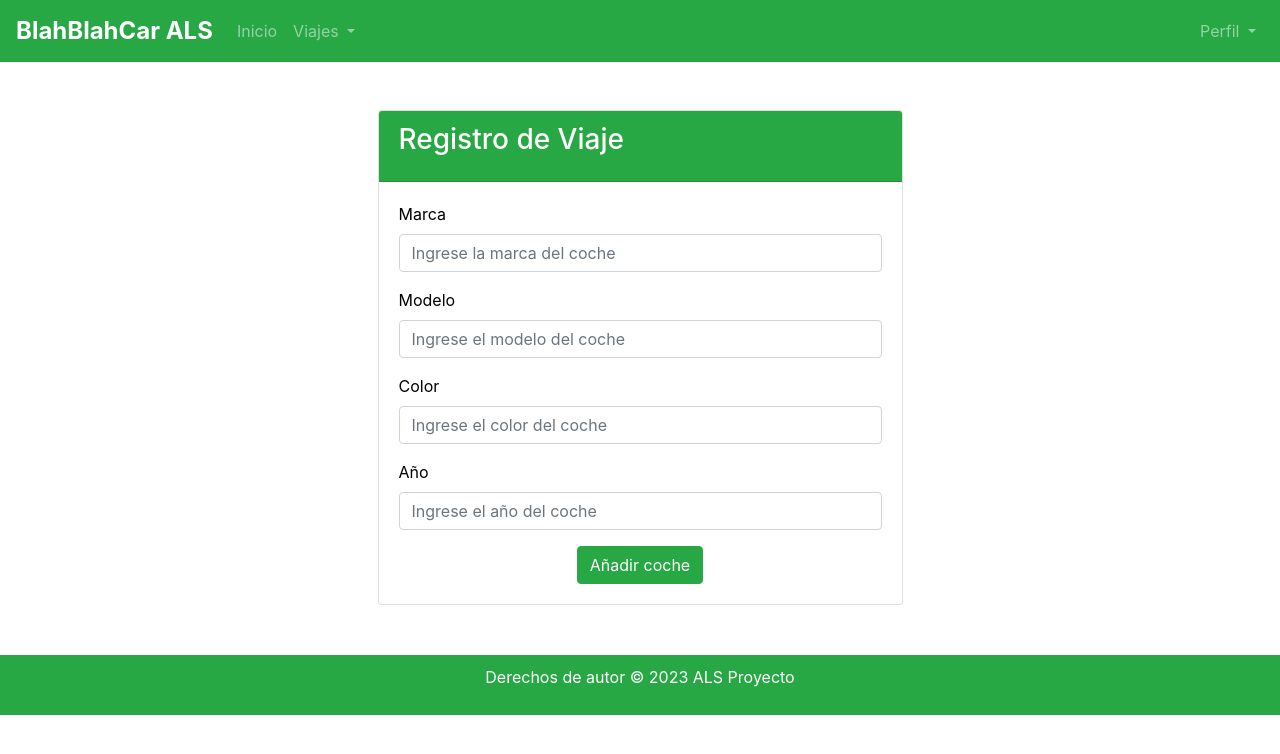
After one commit to przpablo/ALS-proyecto-Perez-Paramos-Pablo, a Flask app: template views/car/templates/addcar.html in a window 1280 px wide. The commit adds this page. Shown: the top 754 px of the page. Run offline with Flask 3, Linux system fonts and the light colour scheme; the template is opened without the code that fills it, so the values that code supplies are empty; some libraries are stand-ins or nearby versions.

Commit message:
Anadir coche

```diff
--- a/views/auth/auth.py
+++ b/views/auth/auth.py
@@ -22,7 +22,7 @@
         tlf = request.form['phone']
         passwd = request.form['password']
 
-        if not nombre:
+        if not nombre or not nombre.isalpha():
             flask.flash("Nombre no puede estar vacío")
             return flask.redirect("/auth/registro")
         if not email:
--- /dev/null
+++ b/views/car/templates/addcar.html
@@ -0,0 +1,45 @@
+{% extends 'base.html' %}
+
+{% block content %}
+<div class="container">
+    <div class="row justify-content-center mt-5">
+        <div class="col-md-6">
+            <div class="card">
+                <div class="card-header bg-custom" style="background-color: #28a745;">
+                    <h3 class="card-title text-white">Registro de Viaje</h3>
+                </div>
+                <div class="card-body">
+                    <form method="POST">
+                        <div class="mb-3">
+                            <label for="marca" class="form-label">Marca</label>
+                            <input type="text" class="form-control" id="marca" name="marca" placeholder="Ingrese la marca del coche">
+                        </div>
+                        <div class="mb-3">
+                            <label for="modelo" class="form-label">Modelo</label>
+                            <input type="text" class="form-control" id="modelo" name="modelo" placeholder="Ingrese el modelo del coche">
+                        </div>
+                        <div class="mb-3">
+                            <label for="color" class="form-label">Color</label>
+                            <input type="text" class="form-control" id="color" name="color" placeholder="Ingrese el color del coche">
+                        </div>
+                        <div class="mb-3">
+                            <label for="anno" class="form-label">Año</label>
+                            <input type="number" class="form-control" id="anno" name="anno" placeholder="Ingrese el año del coche">
+                        </div>
+                        <div id="dvErrores" style="color: red;background-color: white">
+                            <ul>
+                            {% for msg in get_flashed_messages()%}
+                                <li>{{ msg }}</li>
+                            {% endfor %}
+                            </ul>
+                        </div>
+                        <div class="text-center">
+                            <button type="submit" class="btn btn-success btn-registrarse">Añadir coche</button>
+                        </div>
+                    </form>
+                </div>
+            </div>
+        </div>
+    </div>
+</div>
+{% endblock %}
--- a/views/main/app.py
+++ b/views/main/app.py
@@ -5,6 +5,7 @@
 from flask_login import login_manager
 from views.auth.auth import auth_blueprint
 from views.search.home import home_blueprint, publicar_blueprint
+from views.car.car import car_blueprint
 from model.usuario import Usuario
 from model.viaje import Viaje
 
@@ -20,6 +21,7 @@
     aplicacion.register_blueprint(auth_blueprint, url_prefix='/auth')
     aplicacion.register_blueprint(home_blueprint, url_prefix='/home')
     aplicacion.register_blueprint(publicar_blueprint, url_prefix='/publicar')
+    aplicacion.register_blueprint(car_blueprint, url_prefix='/car')
 
     return aplicacion, lmanager, syrp
 
@@ -42,7 +44,7 @@
 
 @lm.unauthorized_handler
 def unauthorized_handler():
-    flask.flash("Unauthorized")
+    flask.flash("Debes iniciar sesión para acceder a esta página", "error")
     return flask.redirect("/")
 
 
--- a/views/main/templates/base.html
+++ b/views/main/templates/base.html
@@ -73,7 +73,8 @@
                 </a>
                 <div class="dropdown-menu dropdown-menu-right" aria-labelledby="perfilDropdown">
                     <a class="dropdown-item" href="#">Modificar</a>
-                    <a class="dropdown-item" href="/logout">Logout</a>
+                    <a class="dropdown-item" href="{{ url_for('car.add_car') }}">Añadir coche</a>
+                    <a class="dropdown-item" href="/logout">Cerrar sesión</a>
                 </div>
             </li>
         </ul>
--- a/views/search/templates/publicar.html
+++ b/views/search/templates/publicar.html
@@ -28,11 +28,11 @@
                         </div>
                         <div class="mb-3">
                             <label for="tiempo" class="form-label">Tiempo</label>
-                            <input type="text" class="form-control" id="tiempo" name="tiempo" placeholder="Ingrese el tiempo estimado">
+                            <input type="number" class="form-control" id="tiempo" name="tiempo" placeholder="Ingrese el tiempo estimado">
                         </div>
                         <div class="mb-3">
                             <label for="tarifa" class="form-label">Tarifa</label>
-                            <input type="text" class="form-control" id="tarifa" name="tarifa" placeholder="Ingrese la tarifa">
+                            <input type="number" class="form-control" id="tarifa" name="tarifa" placeholder="Ingrese la tarifa">
                         </div>
                         <div class="mb-3">
                             <label for="plazas" class="form-label">Plazas disponibles</label>
```
Also changed, not shown: model/usuario.py (+10 -0 lines), model/viaje.py (+2 -11 lines), views/car/car.py (added, +44 -0 lines), views/search/home.py (+48 -1 lines), views/car/__init__.py (added).
